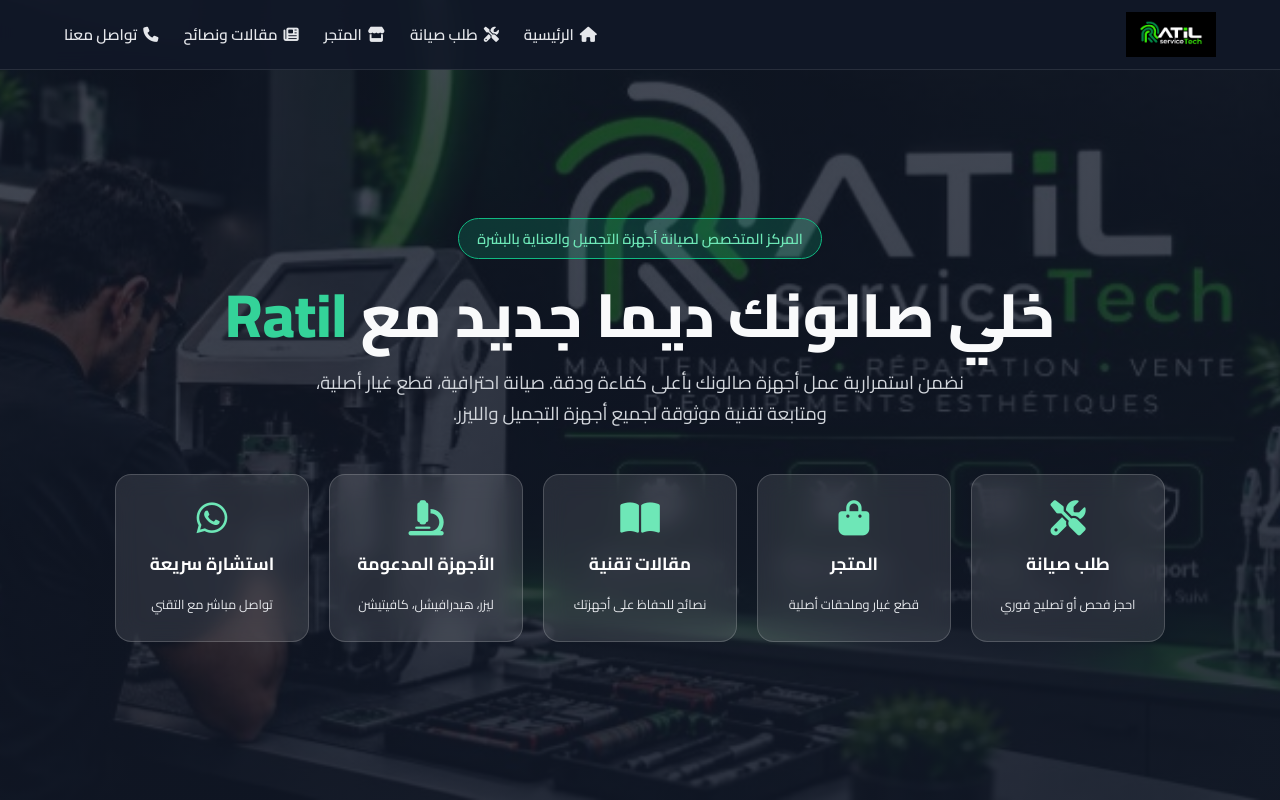
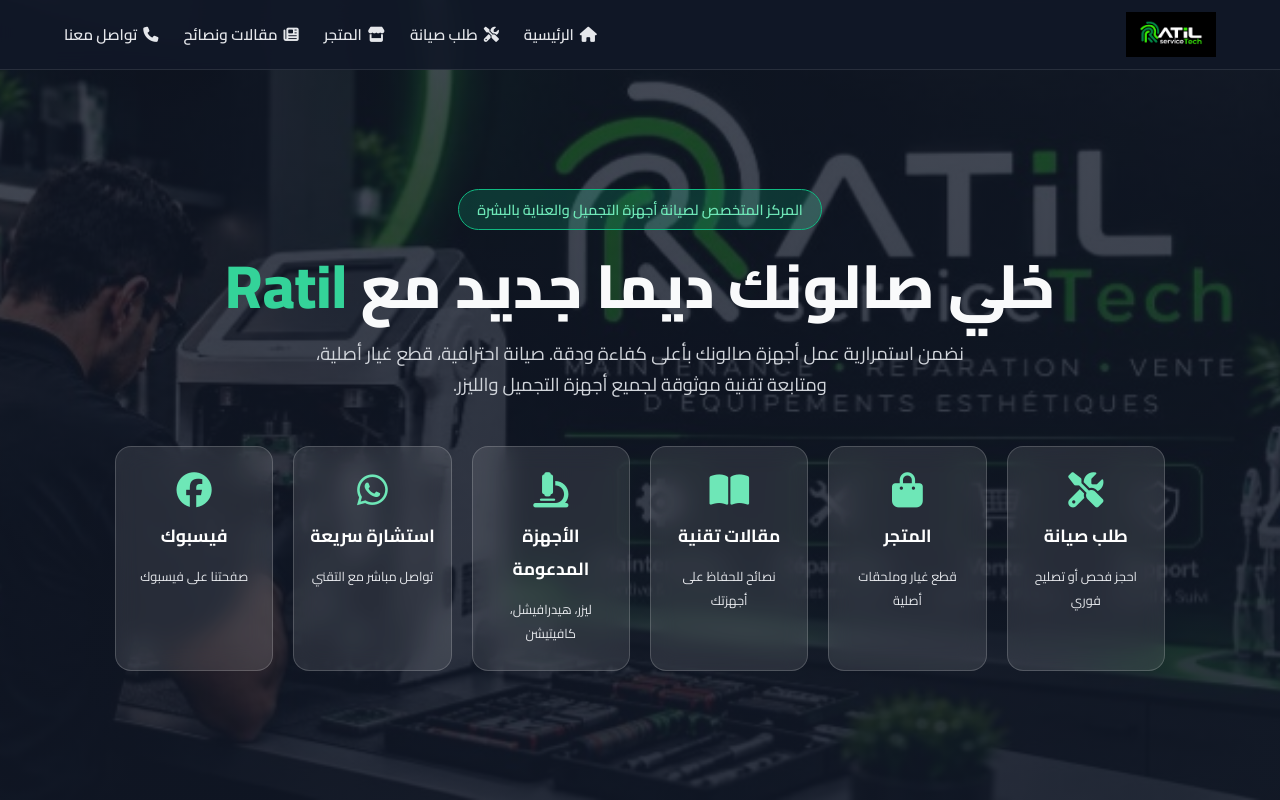
Before and after one commit to ratilservice-arch/ratilservice-site, a plain HTML site: page index.html in a window 1280 px wide. Shown: the top 800 px of the page. Drawn offline with Linux system fonts and the light colour scheme.

Commit message:
Add the Facebook page to the homepage buttons.
Co-authored-by: Cursor <cursoragent@cursor.com>

```diff
--- a/index.html
+++ b/index.html
@@ -129,7 +129,7 @@
         /* شبكة الأيقونات السريعة في الواجهة */
         .quick-icons-grid {
             display: grid;
-            grid-template-columns: repeat(auto-fit, minmax(170px, 1fr));
+            grid-template-columns: repeat(auto-fit, minmax(140px, 1fr));
             gap: 20px;
             width: 100%;
             max-width: 1050px;
@@ -390,6 +390,11 @@
                 <h3>استشارة سريعة</h3>
                 <span>تواصل مباشر مع التقني</span>
             </a>
+            <a href="https://www.facebook.com/ratil.service" class="icon-card" target="_blank" rel="noopener noreferrer">
+                <i class="fa-brands fa-facebook"></i>
+                <h3>فيسبوك</h3>
+                <span>صفحتنا على فيسبوك</span>
+            </a>
         </div>
     </section>
 
```
